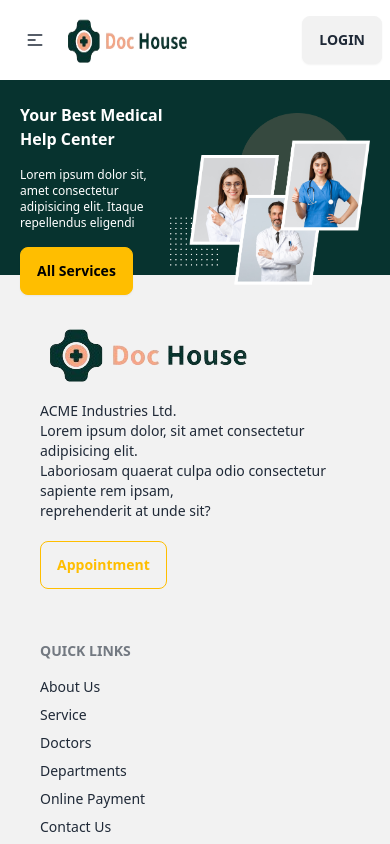
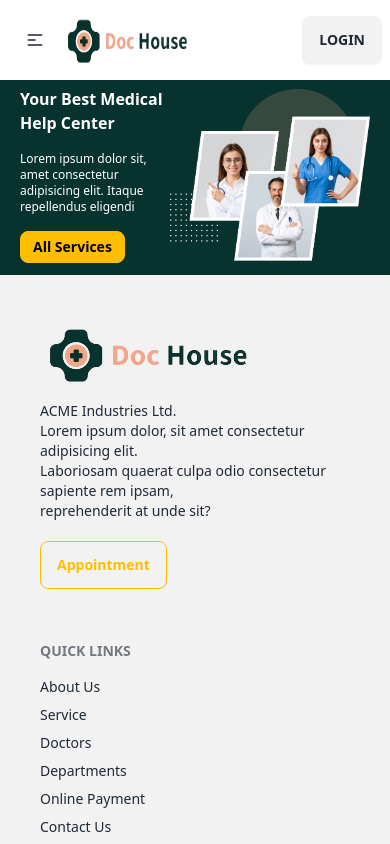
Before and after one commit to tawhid3482/Doc-Hourse, a React (Vite) app: page / in a window 390 px wide. Shown: the top 844 px of the page. Built offline with nearby package versions, Linux system fonts and the light colour scheme.

Commit message:
banner is complete

```diff
--- a/src/Home/Banner/Banner.jsx
+++ b/src/Home/Banner/Banner.jsx
@@ -6,12 +6,12 @@ const Banner = () => {
     <div>
      <div  className="relative ">
         <img src={logo} alt="" />
-       <div className="absolute -mt-48 md:-mt-[400px] lg:-mt-[600px] p-5">
-       <div className=" flex justify-between items-center">
+       <div className="absolute -mt-52  md:-mt-[400px] lg:-mt-[600px] p-5">
+       <div className=" flex justify-between items-center ">
         <div className=" ">
             <h1 className='text-base md:text-4xl lg:text-7xl font-bold text-white'>Your Best Medical Help Center</h1>
             <p className='text-white my-4 md:my-8 text-xs '>Lorem ipsum dolor sit, amet consectetur adipisicing elit. Itaque repellendus eligendi  <br /></p>
-            <button className='btn btn-warning'>All Services</button>
+            <button className='btn btn-sm md:btn-md btn-warning'>All Services</button>
         </div>
         <div className="">
             <img src={doc} alt="" />
```
